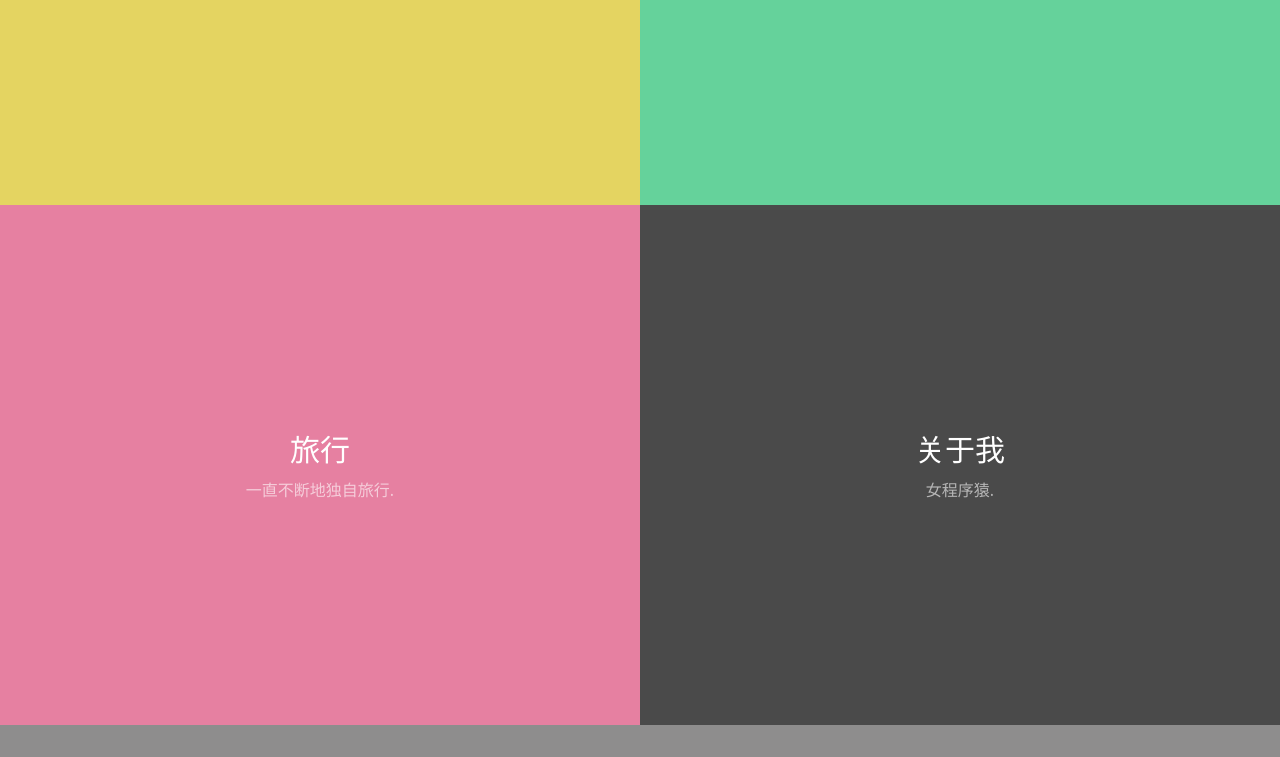
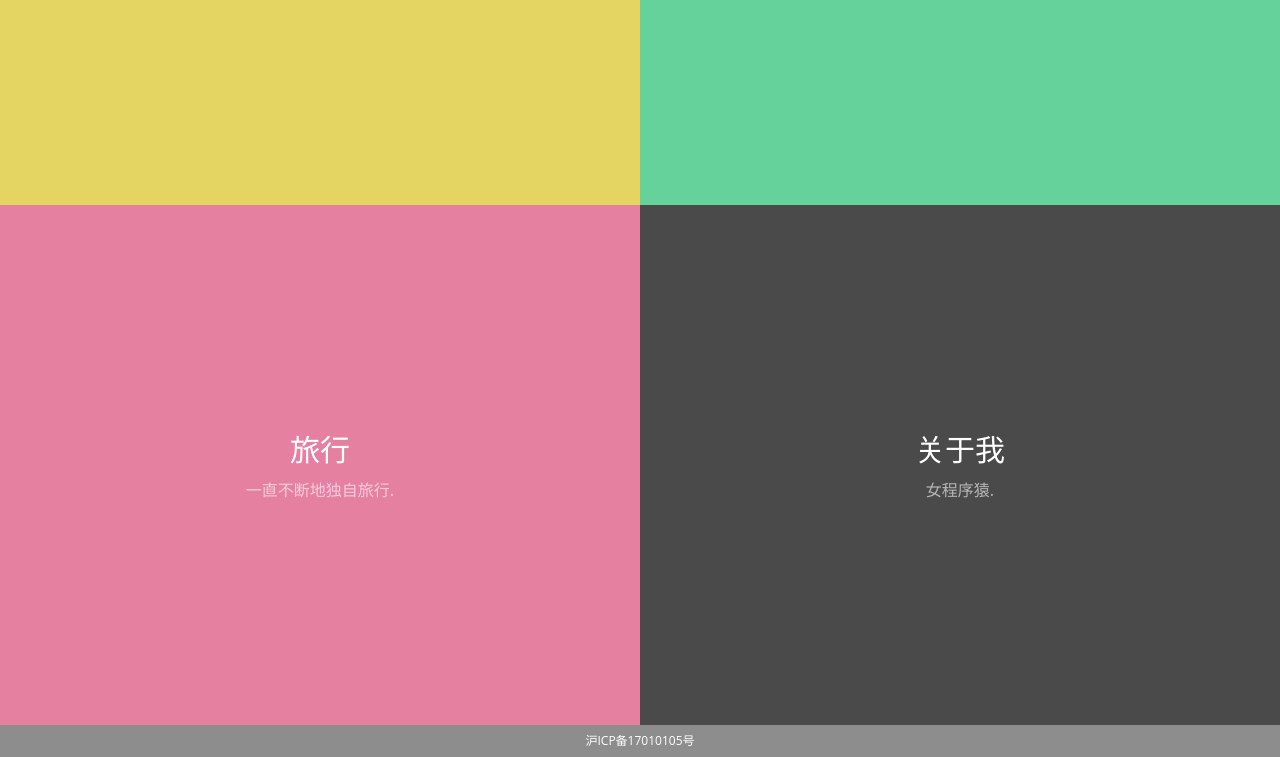
Before and after one commit to vvpvvp/website, a plain HTML site: page index.html in a window 1280 px wide. Shown: the part 1115-1872 px from the top of the page. Before the commit the page ends 1840 px from the top, so only its background shows below. Drawn offline with Linux system fonts and the light colour scheme.

Commit message:
备案号

```diff
--- a/css/style.css
+++ b/css/style.css
@@ -724,3 +724,14 @@ Javascript disabled
 ::-webkit-scrollbar-thumb:hover {
     background-color: rgba(113, 113, 113, 0.8);
 }
+
+.beian{
+  text-align: center;
+  font-size: 12px;
+  padding: 10px 0;
+}
+
+
+.beian a{
+  color:#FFF;
+}
--- a/index.html
+++ b/index.html
@@ -163,6 +163,7 @@
       <p>扩展为nodejs的数据模型管理。</p>
     </div>
   </div>
+  <div class="beian"><a href="http://www.miitbeian.gov.cn">沪ICP备17010105号</a></div>
   <script src="./js/jquery-2.1.1.js"></script>
   <!-- <script src="./js/d3.v3.min.js"></script>
   <script src="./js/trianglify.js"></script> -->
```
